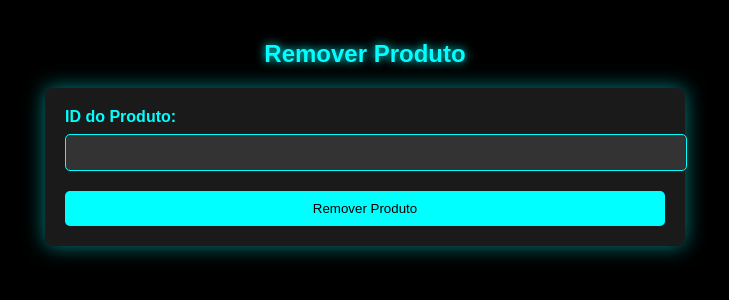
After one commit to gio0000/Eccomerce-guitarras, a Flask app: page /remove_product_form in a window 1280 px wide. The commit adds this page. Shown: the top 300 px of the page, without its empty margins (275-1004 px from the left). Run offline with Flask 3, Linux system fonts and the light colour scheme; a user stored in the database is signed in.

Commit message:
hgh
ghdfh

```diff
--- a/siteguita66-main/app.py
+++ b/siteguita66-main/app.py
@@ -223,10 +223,59 @@ def sobre():
     return render_template('sobre.html')
 
 
+
+
+
 @app.route('/addproduto')
 @admin_required
 def adicionarProduto():
     return render_template('adicionar.html')
+
+
+
+
+
+
+
+@app.route('/remove_product', methods=['POST'])
+@admin_required
+def remove_product():
+    product_id = request.form.get('productId')  # Obtém o ID do produto do formulário
+
+    # Conectando ao banco de dados
+    conn = conexao()
+    cursor = conn.cursor()
+
+    # Verificar e remover o produto da tabela 'produtos'
+    cursor.execute("SELECT id FROM produtos WHERE id = %s", (product_id,))
+    produto = cursor.fetchone()
+
+    if produto:
+        cursor.execute("DELETE FROM produtos WHERE id = %s", (product_id,))
+        conn.commit()
+        flash("Produto removido com sucesso!", "success")
+    else:
+        flash("Produto não encontrado.", "error")
+
+    # Fechar conexão
+    cursor.close()
+    conn.close()
+
+    return redirect(url_for('index.html'))
+
+@app.route('/remove_product_form')
+@admin_required
+def remove_product_form():
+    return render_template('deletar.html')  # Renderiza o formulário de remoção
+
+
+
+
+
+
+
+
+
 
 @app.route('/minhaconta')
 def minhaconta():
--- /dev/null
+++ b/siteguita66-main/templates/deletar.html
@@ -0,0 +1,70 @@
+<!DOCTYPE html>
+<html lang="pt-br">
+<head>
+    <meta charset="UTF-8">
+    <meta name="viewport" content="width=device-width, initial-scale=1.0">
+    <title>Remover Produto</title>
+    <style>
+        body {
+            font-family: Arial, sans-serif;
+            margin: 0;
+            padding: 20px;
+            background-color: #000; /* Fundo preto */
+            color: #00FFFF; /* Texto azul neon */
+        }
+        h2 {
+            text-align: center;
+            color: #00FFFF; /* Título azul neon */
+            margin-bottom: 20px;
+            text-shadow: 0 0 10px #00FFFF; /* Sombra de texto azul neon */
+        }
+        form {
+            max-width: 600px;
+            margin: 0 auto;
+            background-color: #1A1A1A; /* Fundo do formulário */
+            padding: 20px;
+            border-radius: 8px;
+            box-shadow: 0 0 20px rgba(0, 255, 255, 0.5); /* Sombra do formulário */
+        }
+        label {
+            display: block;
+            margin-bottom: 8px;
+            font-weight: bold;
+        }
+        input[type="number"] {
+            width: 100%;
+            padding: 10px;
+            margin-bottom: 20px;
+            border: 1px solid #00FFFF; /* Bordas azul neon */
+            border-radius: 5px;
+            background-color: #333; /* Fundo dos campos */
+            color: #fff; /* Texto branco */
+        }
+        button {
+            padding: 10px 20px;
+            background-color: #00FFFF; /* Azul neon */
+            color: #000; /* Texto preto */
+            border: none;
+            border-radius: 5px;
+            cursor: pointer;
+            transition: background-color 0.3s;
+            display: block;
+            width: 100%;
+        }
+        button:hover {
+            background-color: #00CED1; /* Azul neon mais claro ao passar o mouse */
+        }
+    </style>
+</head>
+<body>
+    <h2>Remover Produto</h2>
+    <form id="remove-product-form" action="/remove_product" method="POST">
+        <!-- ID do Produto -->
+        <label for="productId">ID do Produto:</label>
+        <input type="number" id="productId" name="productId" required>
+
+        <!-- Botão de Remoção -->
+        <button type="submit">Remover Produto</button>
+    </form>
+</body>
+</html>
--- a/siteguita66-main/templates/index.html
+++ b/siteguita66-main/templates/index.html
@@ -16,6 +16,8 @@
             <a href="{{ url_for('products') }}" data-aos="fade-right">Loja</a>
             <a href="{{ url_for('contact') }}" data-aos="fade-right">Contato</a>
             <a href="{{ url_for('sobre') }}" data-aos="fade-right">Sobre nós</a>
+
+
 
             <!-- Verifica se o usuário está logado -->
             {% if usuario != 'Visitante' %}
```
Also changed, not shown: siteguita66-main/templates/edit_product.html (+7 -0 lines), siteguita66-main/templates/pagamento.html (+9 -19 lines), siteguita66-main/static/uploads/verdinha.jpg (added).
